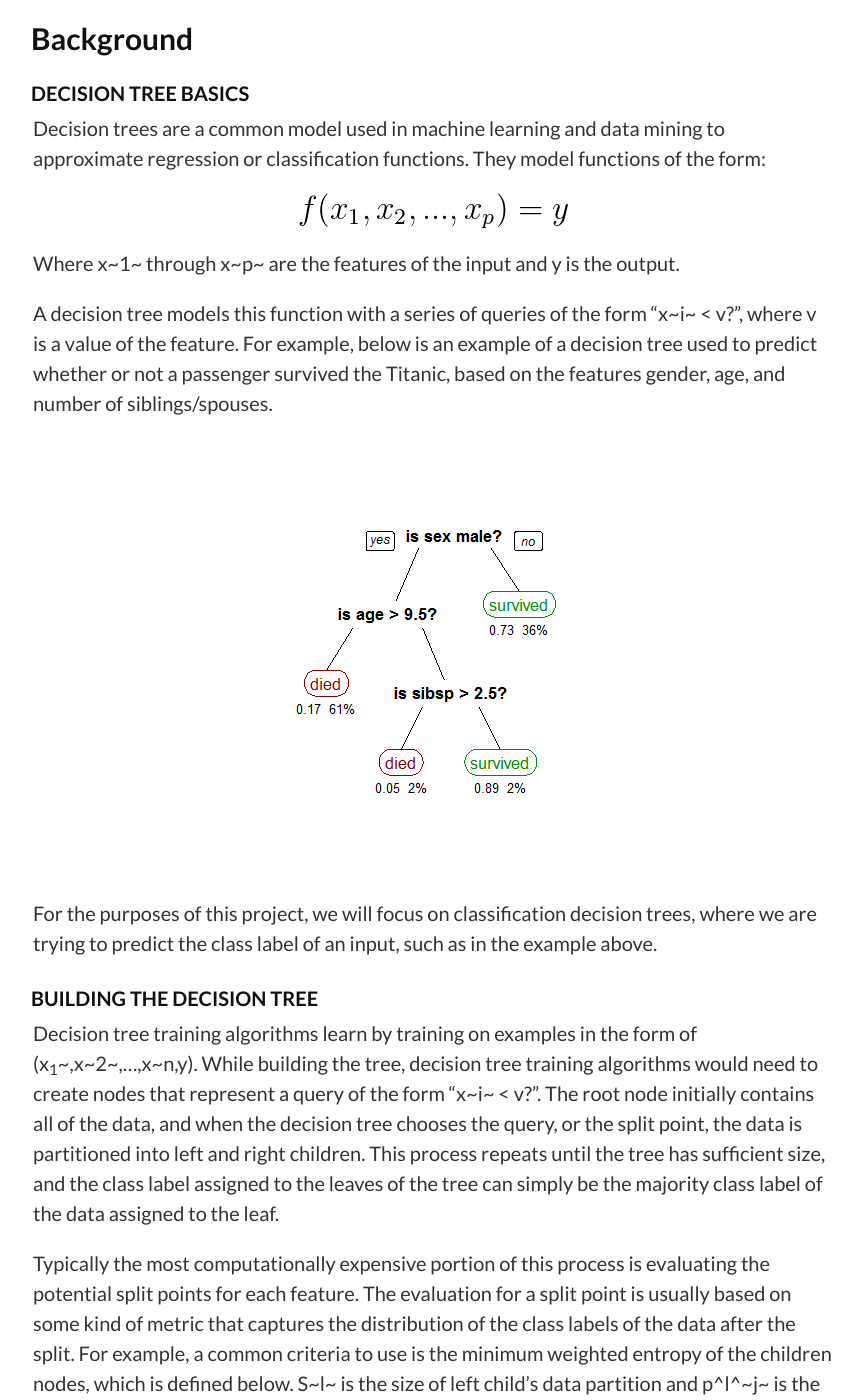
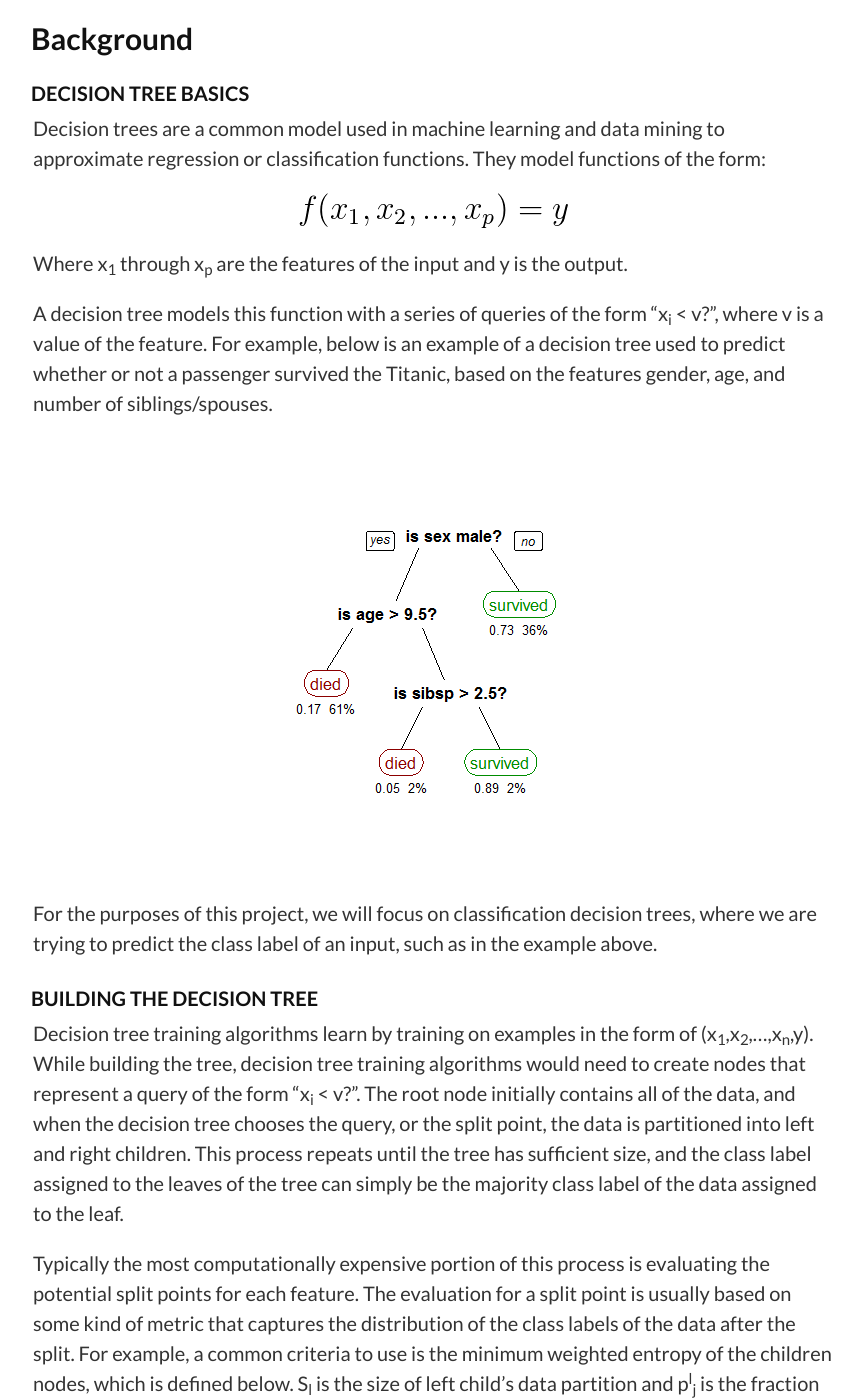
Before and after one commit to raypeng/DGBDT, a Jekyll site: the page built from index.md, in a window 1280 px wide and 1400 px high, scrolled down 1555 px. Shown: the whole window, without its empty margins (207-1069 px from the left). Built offline with Jekyll 4.4.1, drawn with Linux system fonts in a browser that asks for light colours; our own code applies the rules of GitHub Pages for plain Markdown files; some of the changed text lies outside the part shown.

Commit message:
proper subscripting

```diff
--- a/index.md
+++ b/index.md
@@ -38,9 +38,9 @@ They model functions of the form:
 
 ![equation](assets/equation.png)
 
-Where x~1~ through x~p~ are the features of the input and y is the output.
+Where x<sub>1</sub> through x<sub>p</sub> are the features of the input and y is the output.
 
-A decision tree models this function with a series of queries of the form "x~i~ < v?", where v is a value of the feature.
+A decision tree models this function with a series of queries of the form "x<sub>i</sub> < v?", where v is a value of the feature.
 For example, below is an example of a decision tree used to predict whether or not a
 passenger survived the Titanic, based on the features gender, age, and
 number of siblings/spouses.
@@ -57,9 +57,10 @@ trees, where we are trying to predict the class label of an input, such as in th
 ### Building the Decision Tree
 
 Decision tree training algorithms learn by
-training on examples in the form of (x<sub>1</sub>~,x~2~,...,x~n,y).
+training on examples in the form of
+(x<sub>1</sub>,x<sub>2</sub>,...,x<sub>n</sub>,y).
 While building the tree, decision tree training algorithms would need to create
-nodes that represent a query of the form "x~i~ < v?". The root node initially
+nodes that represent a query of the form "x<sub>i</sub> < v?". The root node initially
 contains all of the data, and when the decision tree chooses the query, or
 the split point, the data is partitioned into left and right
 children. This process repeats until the tree has sufficient size, and
@@ -70,8 +71,8 @@ Typically the most computationally expensive portion of this process is evaluati
 points for each feature. The evaluation for a split point is usually based on some kind of metric that captures the
 distribution of the class labels of the data after the split.
 For example, a common criteria to use is the minimum
-weighted entropy of the children nodes, which is defined below. S~l~ is the size
-of left child's data partition and p^l^~j~ is the fraction of the left child's
+weighted entropy of the children nodes, which is defined below. S<sub>l</sub> is the size
+of left child's data partition and p<sup>l</sup><sub>j</sub> is the fraction of the left child's
 data partition that has class label j, and similarly for the right child.
 
 ![entropy](assets/entropy.png)
```
